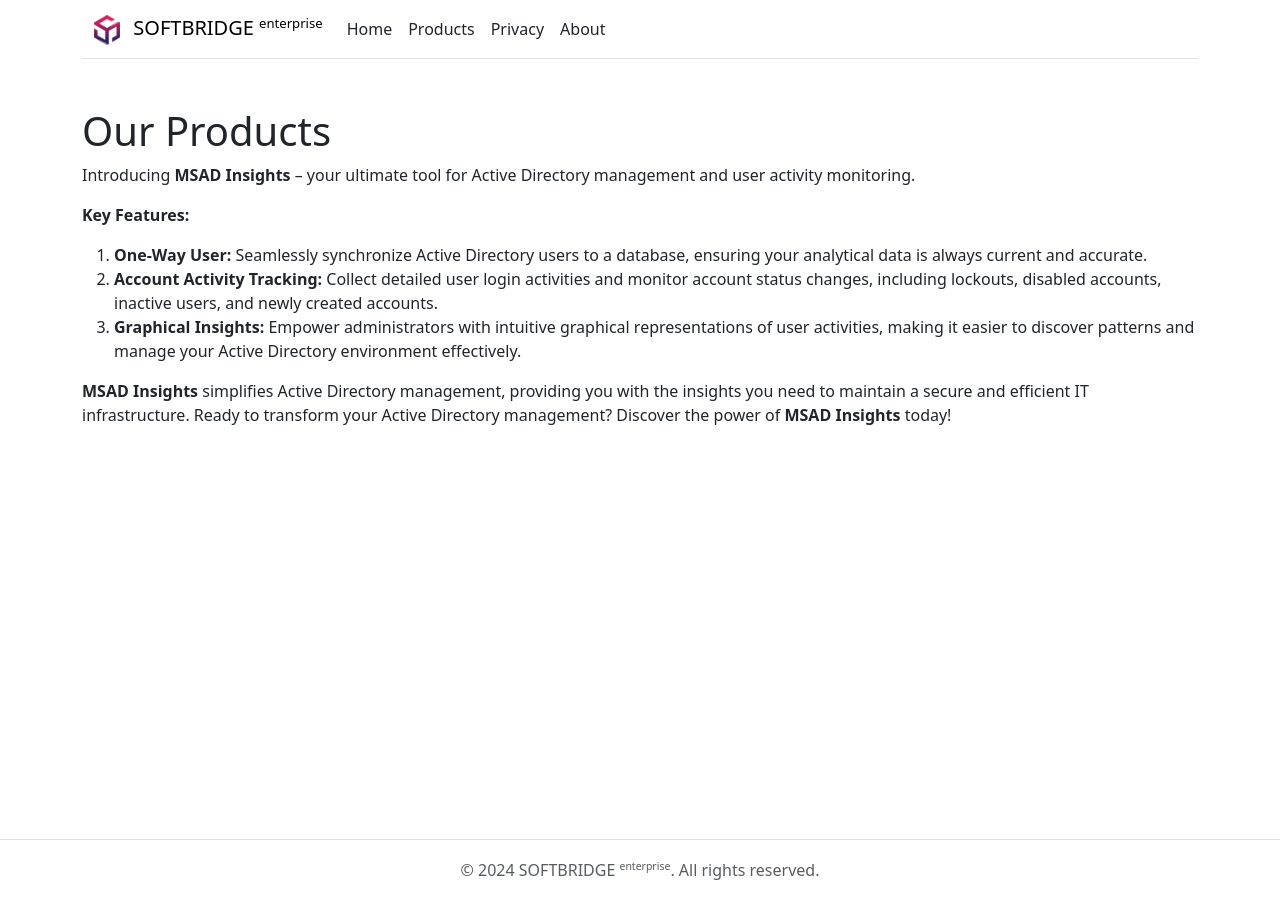
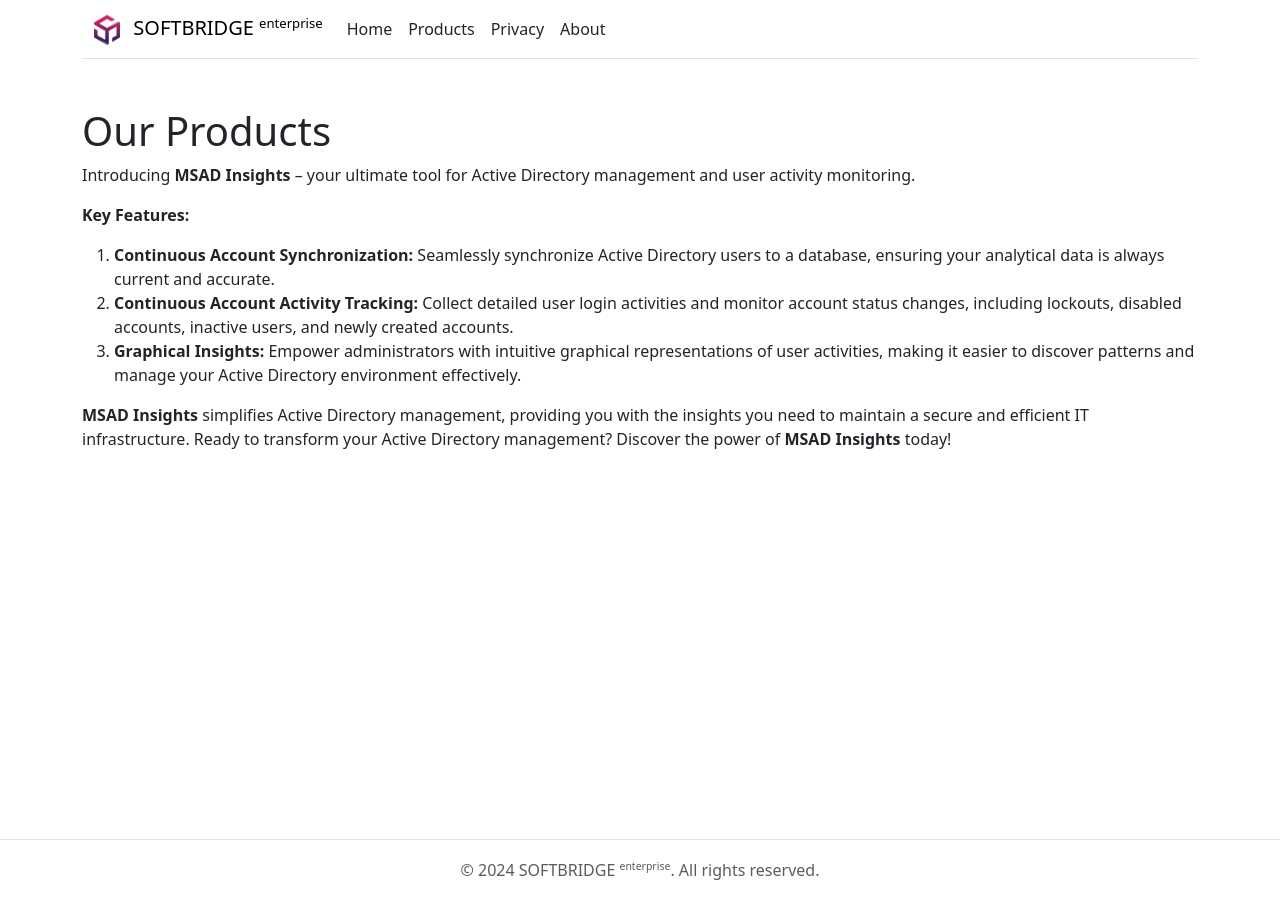
Before and after one commit to mfauziii/softbridge.github.io, a Jekyll site: the page built from products.md, in a window 1280 px wide. Built offline with Jekyll 4.4.1, drawn with Linux system fonts in a browser that asks for light colours; nearby versions of some CDN libraries.

Commit message:
Update products.md

```diff
--- a/products.md
+++ b/products.md
@@ -7,8 +7,8 @@
 Introducing **MSAD Insights** – your ultimate tool for Active Directory management and user activity monitoring.
 
 **Key Features:**
-1. **One-Way User:** Seamlessly synchronize Active Directory users to a database, ensuring your analytical data is always current and accurate.
-2. **Account Activity Tracking:** Collect detailed user login activities and monitor account status changes, including lockouts, disabled accounts, inactive users, and newly created accounts.
+1. **Continuous Account Synchronization:** Seamlessly synchronize Active Directory users to a database, ensuring your analytical data is always current and accurate.
+2. **Continuous Account Activity Tracking:** Collect detailed user login activities and monitor account status changes, including lockouts, disabled accounts, inactive users, and newly created accounts.
 3. **Graphical Insights:** Empower administrators with intuitive graphical representations of user activities, making it easier to discover patterns and manage your Active Directory environment effectively.
 
 **MSAD Insights** simplifies Active Directory management, providing you with the insights you need to maintain a secure and efficient IT infrastructure. Ready to transform your Active Directory management? Discover the power of **MSAD Insights** today!
```
